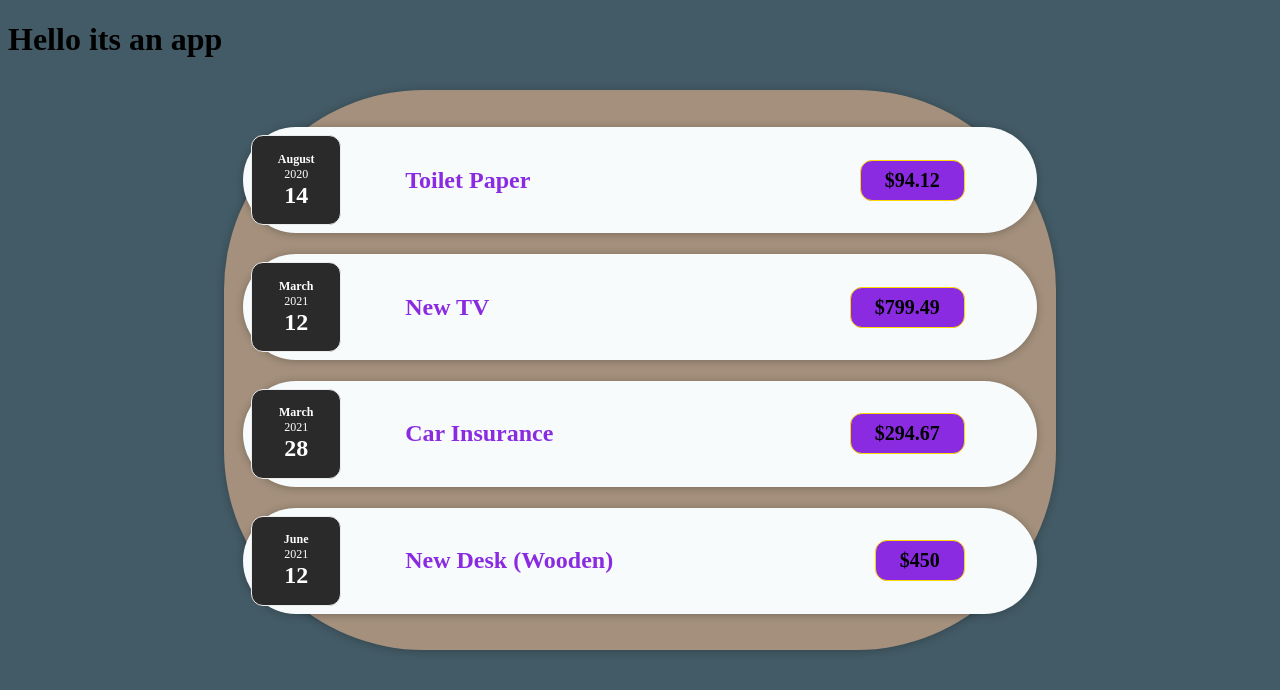
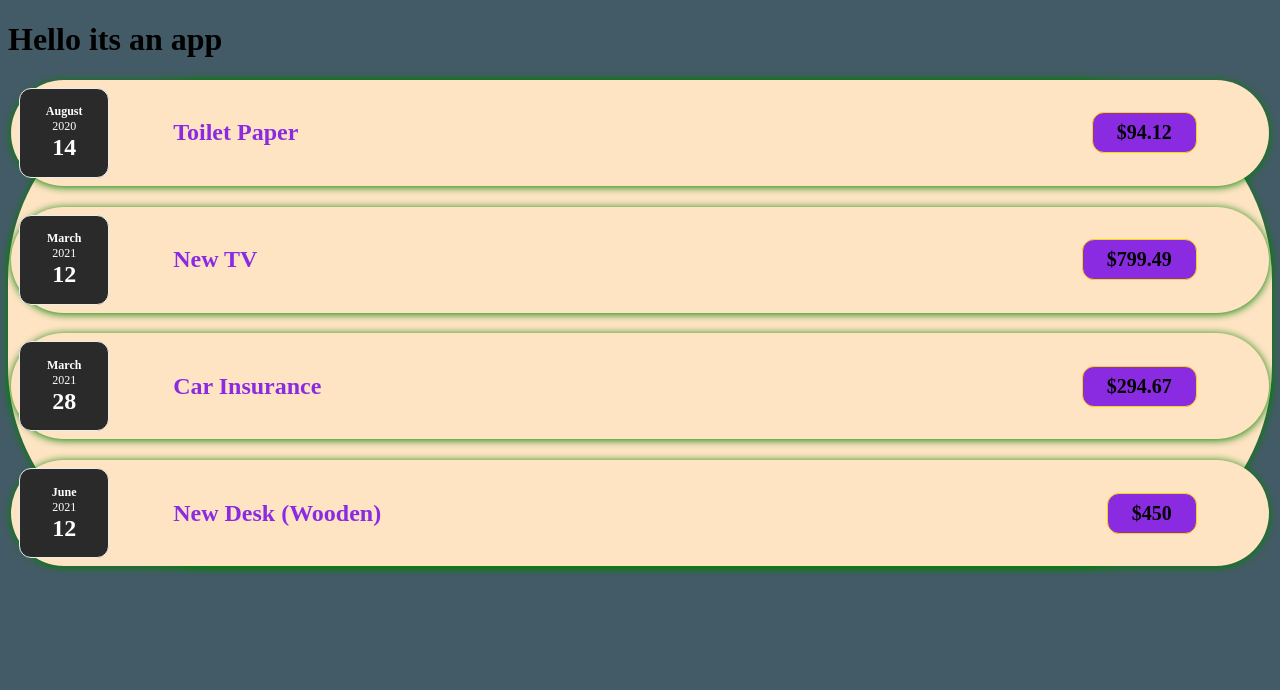
Before and after one commit to RabinChakraborty/spendings-tracker, a React (Create React App) app: page / in a window 1280 px wide. Shown: the top 690 px of the page. Built offline with nearby package versions, Linux system fonts and the light colour scheme.

Commit message:
more updates

```diff
--- a/src/App.js
+++ b/src/App.js
@@ -2,11 +2,32 @@ import React from 'react';
 import Expanses from './components/Expanses';
 
 const App = () => {
+  const ExpansesData = [
+    {
+      id: 'e1',
+      title: 'Toilet Paper',
+      amount: 94.12,
+      date: new Date(2020, 7, 14),
+    },
+    { id: 'e2', title: 'New TV', amount: 799.49, date: new Date(2021, 2, 12) },
+    {
+      id: 'e3',
+      title: 'Car Insurance',
+      amount: 294.67,
+      date: new Date(2021, 2, 28),
+    },
+    {
+      id: 'e4',
+      title: 'New Desk (Wooden)',
+      amount: 450,
+      date: new Date(2021, 5, 12),
+    },
+  ];
   return (
     <>
       <div className=''>
         <h1>Hello its an app</h1>
-        <Expanses />
+        <Expanses ExpansesData={ExpansesData} />
       </div>
     </>
   );
--- a/src/components/Expanses.jsx
+++ b/src/components/Expanses.jsx
@@ -2,50 +2,29 @@ import ExpanseItems from './ExpanseItems';
 import './Expanses.css';
 import Card from './card';
 
-function Expanses() {
-  const expenses = [
-    {
-      id: 'e1',
-      title: 'Toilet Paper',
-      amount: 94.12,
-      date: new Date(2020, 7, 14),
-    },
-    { id: 'e2', title: 'New TV', amount: 799.49, date: new Date(2021, 2, 12) },
-    {
-      id: 'e3',
-      title: 'Car Insurance',
-      amount: 294.67,
-      date: new Date(2021, 2, 28),
-    },
-    {
-      id: 'e4',
-      title: 'New Desk (Wooden)',
-      amount: 450,
-      date: new Date(2021, 5, 12),
-    },
-  ];
+function Expanses(ExpansesData) {
   return (
     <>
-      <Card className='expenses'>
+      <Card className='Expanses'>
         <ExpanseItems
-          title={expenses[0].title}
-          amount={expenses[0].amount}
-          date={expenses[0].date}
+          title={ExpansesData.ExpansesData[0].title}
+          amount={ExpansesData.ExpansesData[0].amount}
+          date={ExpansesData.ExpansesData[0].date}
         />
         <ExpanseItems
-          title={expenses[1].title}
-          amount={expenses[1].amount}
-          date={expenses[1].date}
+          title={ExpansesData.ExpansesData[1].title}
+          amount={ExpansesData.ExpansesData[1].amount}
+          date={ExpansesData.ExpansesData[1].date}
         />
         <ExpanseItems
-          title={expenses[2].title}
-          amount={expenses[2].amount}
-          date={expenses[2].date}
+          title={ExpansesData.ExpansesData[2].title}
+          amount={ExpansesData.ExpansesData[2].amount}
+          date={ExpansesData.ExpansesData[2].date}
         />
         <ExpanseItems
-          title={expenses[3].title}
-          amount={expenses[3].amount}
-          date={expenses[3].date}
+          title={ExpansesData.ExpansesData[3].title}
+          amount={ExpansesData.ExpansesData[3].amount}
+          date={ExpansesData.ExpansesData[3].date}
         />
       </Card>
     </>
--- a/src/components/card.css
+++ b/src/components/card.css
@@ -1,4 +1,5 @@
 .card {
   border-radius: 200px;
-  box-shadow: 0 1px 8px rgba(0, 0, 0, 0.25);
+  box-shadow: 0 1px 8px green;
+  background-color: bisque;
 }
```
